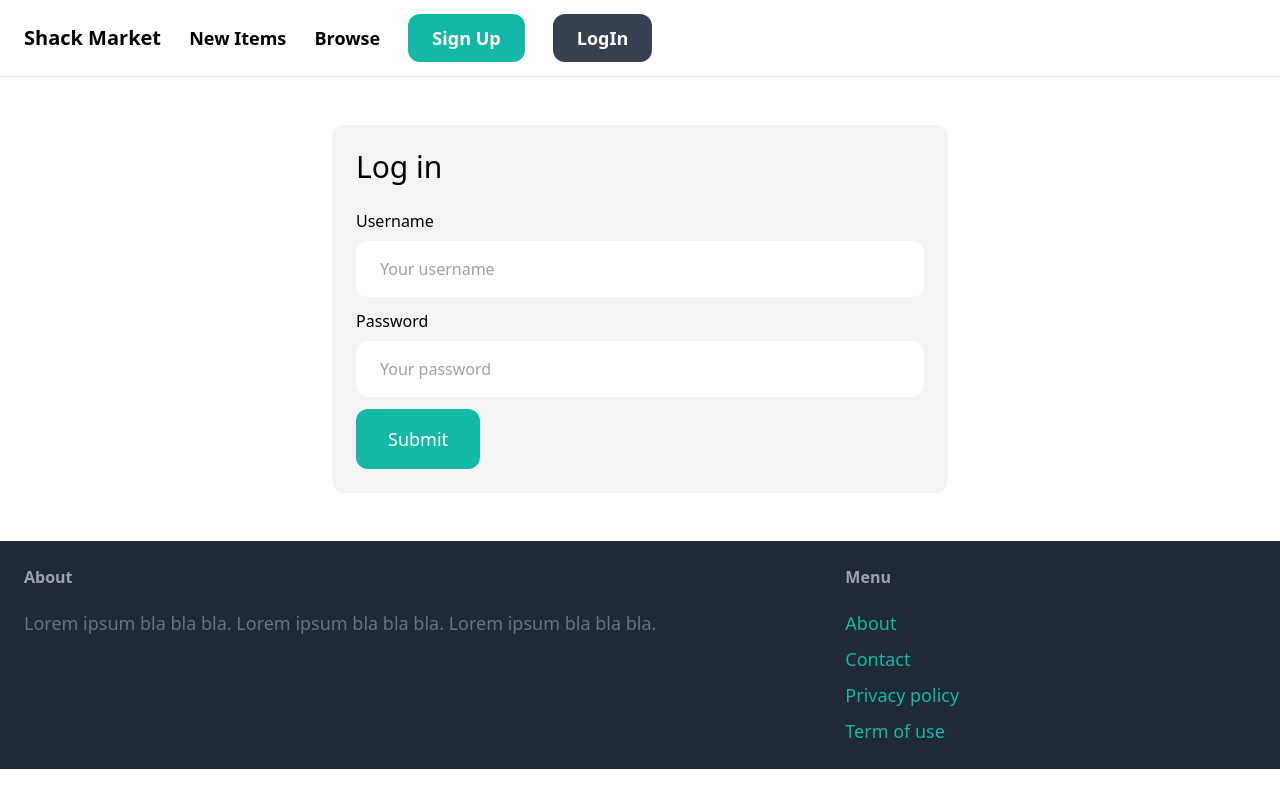
After one commit to ShackArbeit/DjangoMarket, a Django app: page /login/ in a window 1280 px wide. The commit adds this page. Run offline with Django 5.2, Linux system fonts and the light colour scheme; some libraries are stand-ins or nearby versions.

Commit message:
Add Login Form

```diff
--- a/DjangoMarket/settings.py
+++ b/DjangoMarket/settings.py
@@ -26,6 +26,10 @@ SECRET_KEY = "django-insecure-4ujv^6(h0o5f%u+66@#22++y#k6n%gq2kl4076j85v9ow4j072
 DEBUG = True
 
 ALLOWED_HOSTS = []
+
+# LOGIN_URL = '/login/'
+LOGIN_REDIRECT_URL = '/'
+LOGOUT_REDIRECT_URL = '/'
 
 
 # Application definition
--- a/core/forms.py
+++ b/core/forms.py
@@ -1,8 +1,21 @@
 from django import forms
 
-from django.contrib.auth.forms import UserCreationForm
+from django.contrib.auth.forms import UserCreationForm,AuthenticationForm
 
 from django.contrib.auth.models import User
+
+
+
+class LoginForm(AuthenticationForm):
+     username = forms.CharField(widget=forms.TextInput(attrs={
+        'placeholder': 'Your username',
+        'class': 'w-full py-4 px-6 rounded-xl'
+    }))
+     password = forms.CharField(widget=forms.PasswordInput(attrs={
+        'placeholder': 'Your password',
+        'class': 'w-full py-4 px-6 rounded-xl'
+    }))
+
 
 class SignupForm(UserCreationForm):
     class Meta:
--- a/core/templates/core/base.html
+++ b/core/templates/core/base.html
@@ -22,7 +22,7 @@
                   <a href="{% url 'core:signup' %}" class="px-6 py-3 text-lg font-semibold
                   bg-teal-500 text-white rounded-xl hover:bg-teal-700
                   ">Sign Up</a>
-                  <a href="#" class="px-6 py-3 text-lg font-semibold
+                  <a  href="{% url 'core:login' %}" class="px-6 py-3 text-lg font-semibold
                   bg-gray-700 text-white rounded-xl hover:bg-gray-700
                   ">LogIn</a>
             </div>
--- /dev/null
+++ b/core/templates/core/login.html
@@ -0,0 +1,35 @@
+{% extends 'core/base.html' %}
+
+{% block title %}Log in{% endblock %}
+
+{% block content %}
+<div class="w-1/2 my-6 mx-auto p-6 bg-gray-100 rounded-xl">
+    <h1 class="mb-6 text-3xl">Log in</h1>
+
+    <form method="post" action=".">
+        {% csrf_token %}
+
+        <div class="mb-3">
+            <label class="inline-block mb-2">Username</label><br>
+            {{ form.username }}
+        </div>
+
+        <div class="mb-3">
+            <label class="inline-block mb-2">Password</label><br>
+            {{ form.password }}
+        </div>
+
+        {% if form.errors or form.non_field_errors %}
+            <div class="mb-3 p-6 bg-red-100 rounded-xl">
+                {% for field in form %}
+                    {{ field.errors }}
+                {% endfor %}
+
+                {{ form.non_field_errors }}
+            </div>
+        {% endif %}
+
+        <button class="py-4 px-8 text-lg bg-teal-500 hover:bg-teal-700 rounded-xl text-white">Submit</button>
+    </form>
+</div>
+{% endblock %}
--- a/core/urls.py
+++ b/core/urls.py
@@ -1,10 +1,14 @@
+from django.contrib.auth import views as auth_views
 from django.urls import path
+
 from . import views
+from .forms import LoginForm
 
 app_name='core'
 
 urlpatterns=[
       path('',views.index,name='index'),
       path('contact/',views.contact,name='contact'),
-      path('signup/',views.signup,name='signup')
+      path('signup/',views.signup,name='signup'),
+      path('login/',auth_views.LoginView.as_view(authentication_form=LoginForm,template_name='core/login.html'),name='login')
 ]
```
Also changed, not shown: db.sqlite3.
